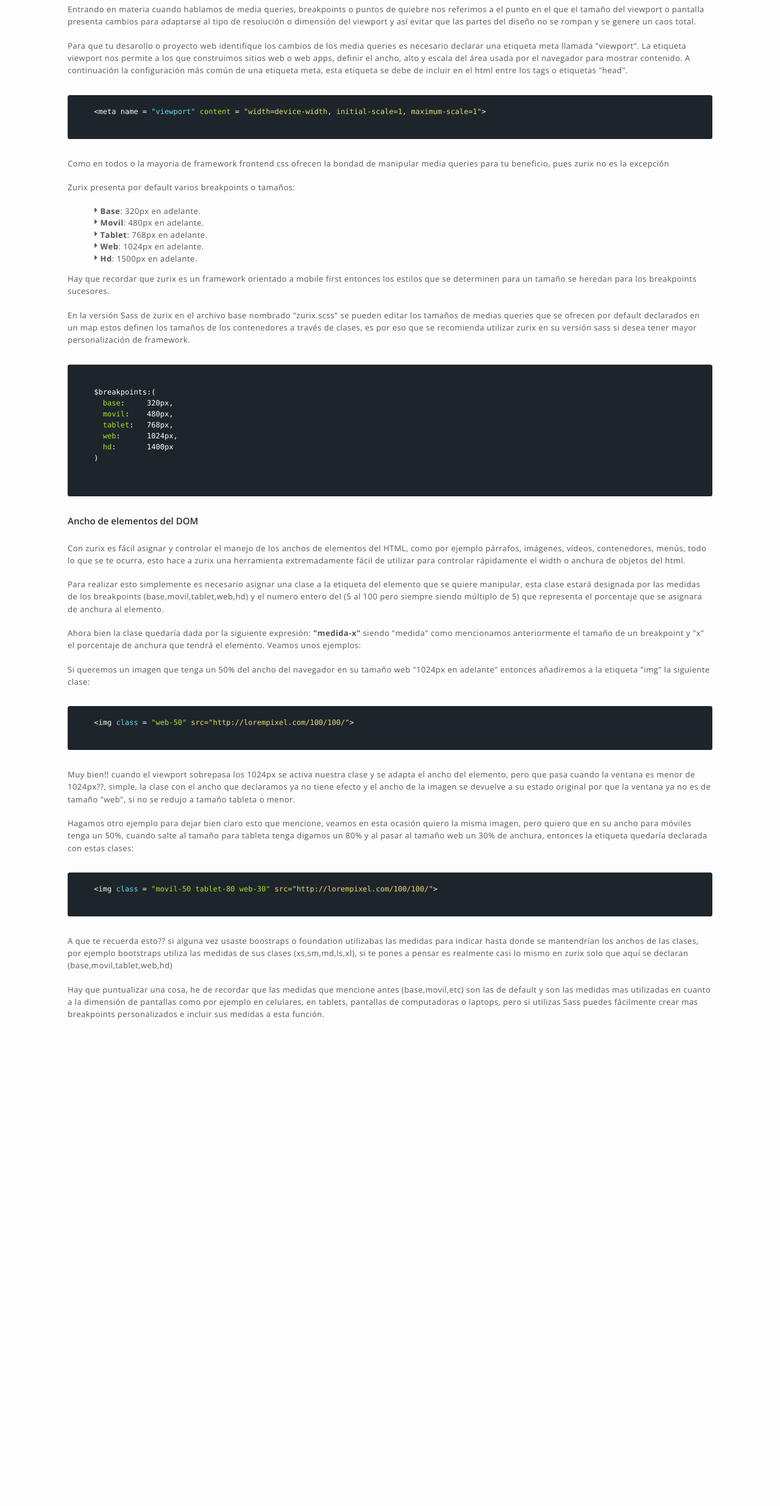
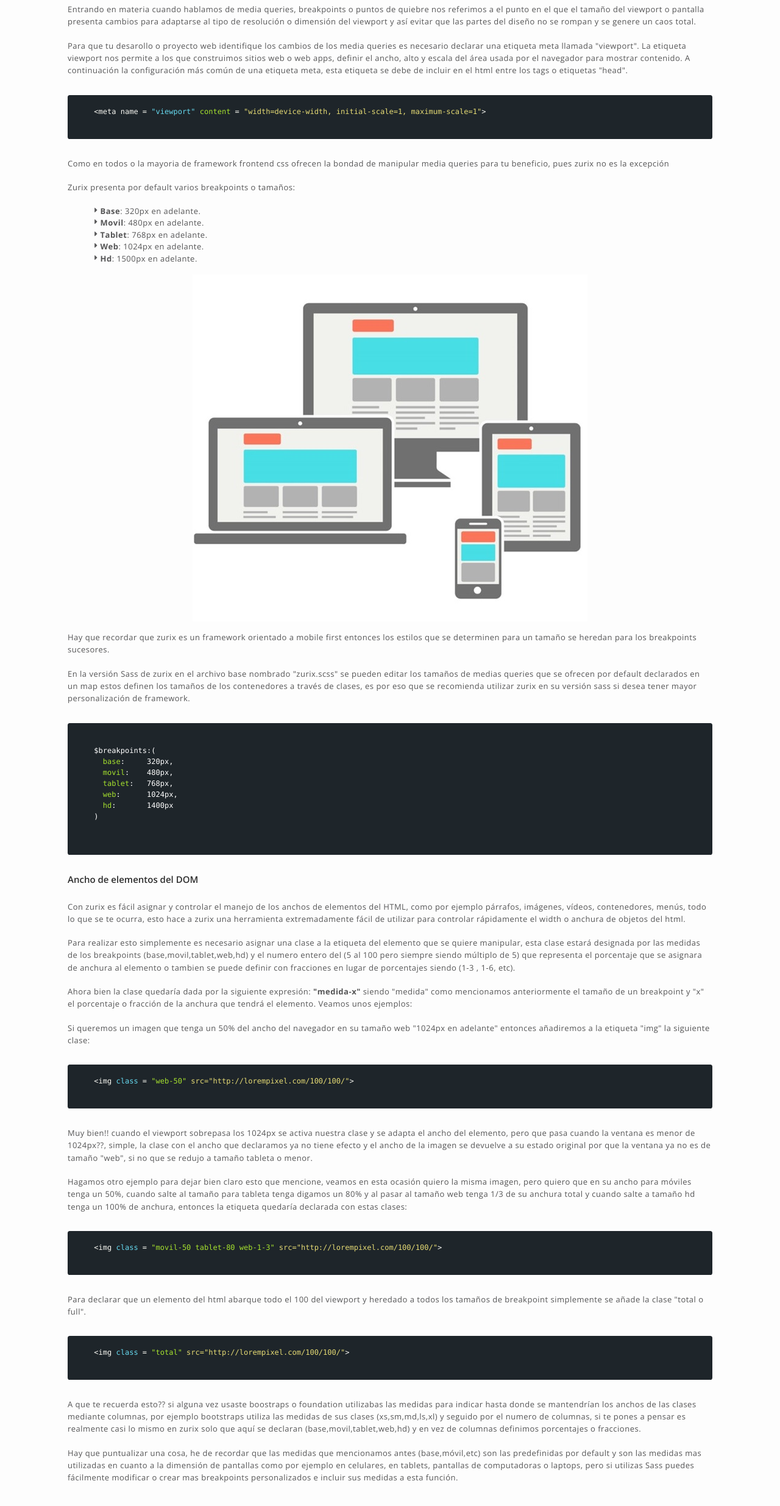
Before and after one commit to Diegoztag/Zurix, a plain HTML site: page index.html in a window 1280 px wide. Shown: the part 3397-5867 px from the top of the page at 61% size. Before the commit the page ends 5118 px from the top, so only its background shows below. Drawn offline with nearby package versions, Linux system fonts and the light colour scheme.

Commit message:
Page v0.3.1
Se reviso la ortografía y modificó parte del texto.

```diff
--- a/index.html
+++ b/index.html
@@ -214,6 +214,8 @@
 					<li class="icon-triangulo-derecha"><b>Hd</b>: 1500px en adelante.</li>
 				</ul>
 
+				<img class="img-breakpoints center" src="img/breakpoints.jpg" alt="">
+
 				<p>Hay que recordar que zurix es un framework orientado a mobile first entonces los estilos que se determinen para un tamaño se heredan para los breakpoints sucesores.</p>
 
 				<p>En la versión Sass de zurix en el archivo base nombrado "zurix.scss" se pueden editar los tamaños de medias queries que se ofrecen por default declarados en un map estos definen los tamaños de los contenedores a través de clases, es por eso que se recomienda utilizar zurix en su versión sass si desea tener mayor personalización de framework.</p>
@@ -234,9 +236,9 @@
 
 				<p>Con zurix es fácil asignar y controlar el manejo de los anchos de elementos del HTML, como por ejemplo párrafos, imágenes, vídeos, contenedores, menús, todo lo que se te ocurra, esto hace a zurix una herramienta extremadamente fácil de utilizar para controlar rápidamente el width o anchura de objetos del html.</p>
 
-				<p>Para realizar esto simplemente es necesario asignar una clase a la etiqueta del elemento que se quiere manipular, esta clase estará designada por las medidas de los breakpoints (base,movil,tablet,web,hd) y el numero entero del (5 al 100 pero siempre siendo múltiplo de 5) que representa el porcentaje que se asignara de anchura al elemento.</p>
+				<p>Para realizar esto simplemente es necesario asignar una clase a la etiqueta del elemento que se quiere manipular, esta clase estará designada por las medidas de los breakpoints (base,movil,tablet,web,hd) y el numero entero del (5 al 100 pero siempre siendo múltiplo de 5) que representa el porcentaje que se asignara de anchura al elemento o tambien se puede definir con fracciones en lugar de porcentajes siendo (1-3 , 1-6, etc).</p>
 
-				<p>Ahora bien la clase quedaría dada por la siguiente expresión: <b>"medida-x"</b> siendo "medida" como mencionamos anteriormente el tamaño de un breakpoint y "x" el porcentaje de anchura que tendrá el elemento.  Veamos unos ejemplos:</p>
+				<p>Ahora bien la clase quedaría dada por la siguiente expresión: <b>"medida-x"</b> siendo "medida" como mencionamos anteriormente el tamaño de un breakpoint y "x" el porcentaje o fracción de la anchura que tendrá el elemento.  Veamos unos ejemplos:</p>
 
 				<p>Si queremos un imagen que tenga un 50% del ancho del navegador en su tamaño web "1024px en adelante" entonces añadiremos a la etiqueta "img" la siguiente clase:</p>
 
@@ -246,19 +248,27 @@
 					</code>
 				</pre>
 
-				<p>Muy bien!! cuando el viewport sobrepasa los 1024px se activa nuestra clase y se adapta el ancho del elemento, pero que pasa cuando la ventana es menor de 1024px??, simple, la clase con el ancho que declaramos ya no tiene efecto y el ancho de la imagen se devuelve a su estado original por que la ventana ya no es de tamaño "web", si no se redujo a tamaño tableta o menor.</p>
+				<p>Muy bien!! cuando el viewport sobrepasa los 1024px se activa nuestra clase y se adapta el ancho del elemento, pero que pasa cuando la ventana es menor de 1024px??, simple, la clase con el ancho que declaramos ya no tiene efecto y el ancho de la imagen se devuelve a su estado original por que la ventana ya no es de tamaño "web", si no que se redujo a tamaño tableta o menor.</p>
 
-				<p>Hagamos otro ejemplo para dejar bien claro esto que mencione, veamos en esta ocasión quiero la misma imagen, pero quiero que en su ancho para móviles tenga un 50%, cuando salte al tamaño para tableta tenga digamos un 80% y al pasar al tamaño web un 30% de anchura, entonces la etiqueta quedaría declarada con estas clases:</p>
+				<p>Hagamos otro ejemplo para dejar bien claro esto que mencione, veamos en esta ocasión quiero la misma imagen, pero quiero que en su ancho para móviles tenga un 50%, cuando salte al tamaño para tableta tenga digamos un 80% y al pasar al tamaño web tenga 1/3 de su anchura total y cuando salte a tamaño hd tenga un 100% de anchura, entonces la etiqueta quedaría declarada con estas clases:</p>
 
 				<pre class="lang-html">
 					<code class="lang-html">
-						<span class="hljs-tag">&lt;<span>img<span class="hljs-attr"> class</span><span> =</span><span class="hljs-code"> "movil-50 tablet-80 web-30"</span><span class="hljs-string"> src="http://lorempixel.com/100/100/"</span>&gt;</span></span>
+						<span class="hljs-tag">&lt;<span>img<span class="hljs-attr"> class</span><span> =</span><span class="hljs-code"> "movil-50 tablet-80 web-1-3"</span><span class="hljs-string"> src="http://lorempixel.com/100/100/"</span>&gt;</span></span>
 					</code>
 				</pre>
 
-				<p>A que te recuerda esto?? si alguna vez usaste boostraps o foundation utilizabas las medidas para indicar hasta donde se mantendrían los anchos de las clases, por ejemplo bootstraps utiliza las medidas de sus clases (xs,sm,md,ls,xl), si te pones a pensar es realmente casi lo mismo en zurix solo que aquí se declaran (base,movil,tablet,web,hd)</p>
+				<p>Para declarar que un elemento del html abarque todo el 100 del viewport y heredado a todos los tamaños de breakpoint simplemente se añade la clase "total o full".</p>
 
-				<p>Hay que puntualizar una cosa, he de recordar que las medidas que mencione antes (base,movil,etc) son las de default y son las medidas mas utilizadas en cuanto a la dimensión de pantallas como por ejemplo en celulares, en tablets, pantallas de computadoras o laptops, pero si utilizas Sass puedes fácilmente crear mas breakpoints personalizados e incluir sus medidas a esta función.</p>
+				<pre class="lang-html">
+					<code class="lang-html">
+						<span class="hljs-tag">&lt;<span>img<span class="hljs-attr"> class</span><span> =</span><span class="hljs-code"> "total"</span><span class="hljs-string"> src="http://lorempixel.com/100/100/"</span>&gt;</span></span>
+					</code>
+				</pre>
+
+				<p>A que te recuerda esto?? si alguna vez usaste boostraps o foundation utilizabas las medidas para indicar hasta donde se mantendrían los anchos de las clases mediante columnas, por ejemplo bootstraps utiliza las medidas de sus clases (xs,sm,md,ls,xl) y seguido por el numero de columnas, si te pones a pensar es realmente casi lo mismo en zurix solo que aquí se declaran (base,movil,tablet,web,hd) y en vez de columnas definimos porcentajes o fracciones.</p>
+
+				<p>Hay que puntualizar una cosa, he de recordar que las medidas que mencionamos antes (base,móvil,etc) son las predefinidas por default y son las medidas mas utilizadas en cuanto a la dimensión de pantallas como por ejemplo en celulares, en tablets, pantallas de computadoras o laptops, pero si utilizas Sass puedes fácilmente modificar o crear mas breakpoints personalizados e incluir sus medidas a esta función.</p>
 
 
 
--- a/scss/plantilla/_main.sass
+++ b/scss/plantilla/_main.sass
@@ -52,3 +52,6 @@ h5
 
 code[class*="lang-"], pre[class*="lang-"]
     font-size: 12px
+
+.img-breakpoints
+    margin: 1em auto
```
Also changed, not shown: css/zurix.css, img/Blog-breakpoints-device-widths-650px.png (added), img/breakpoints.jpg (added), img/screens.jpg (added).
